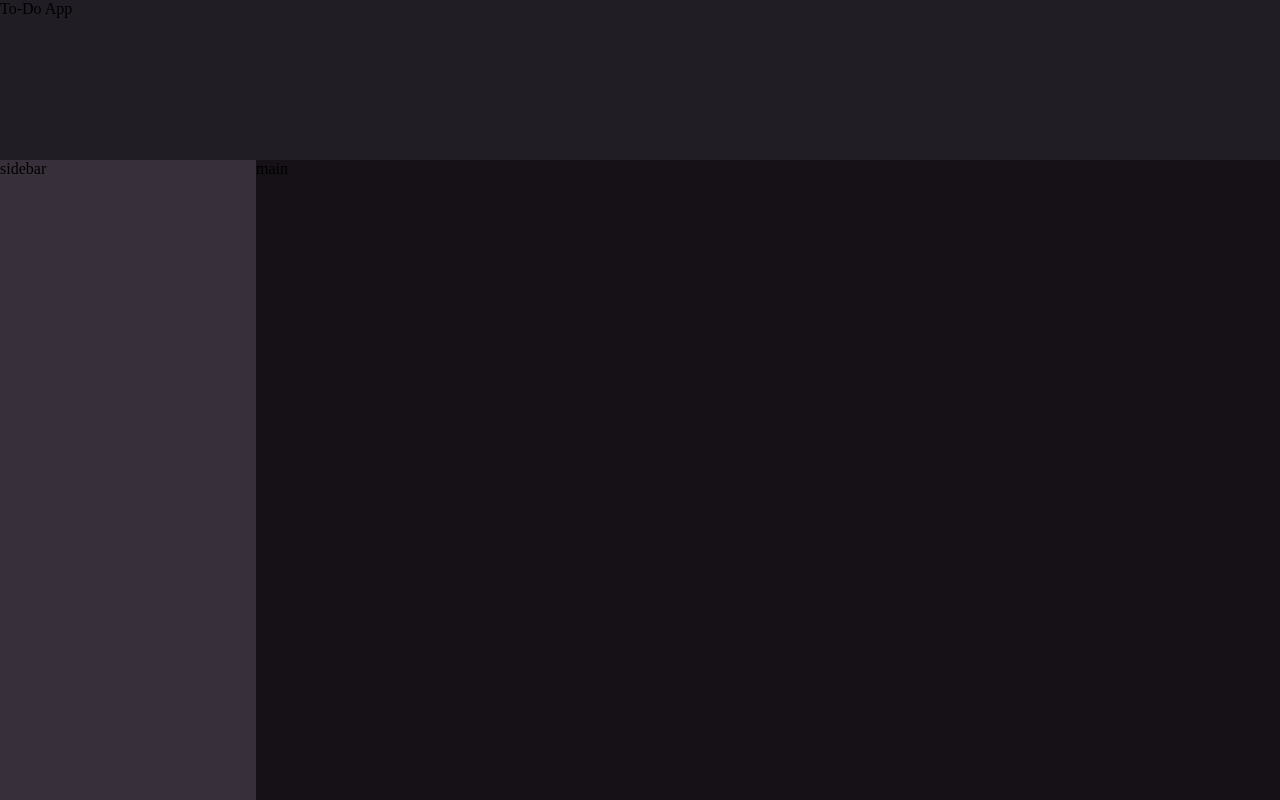
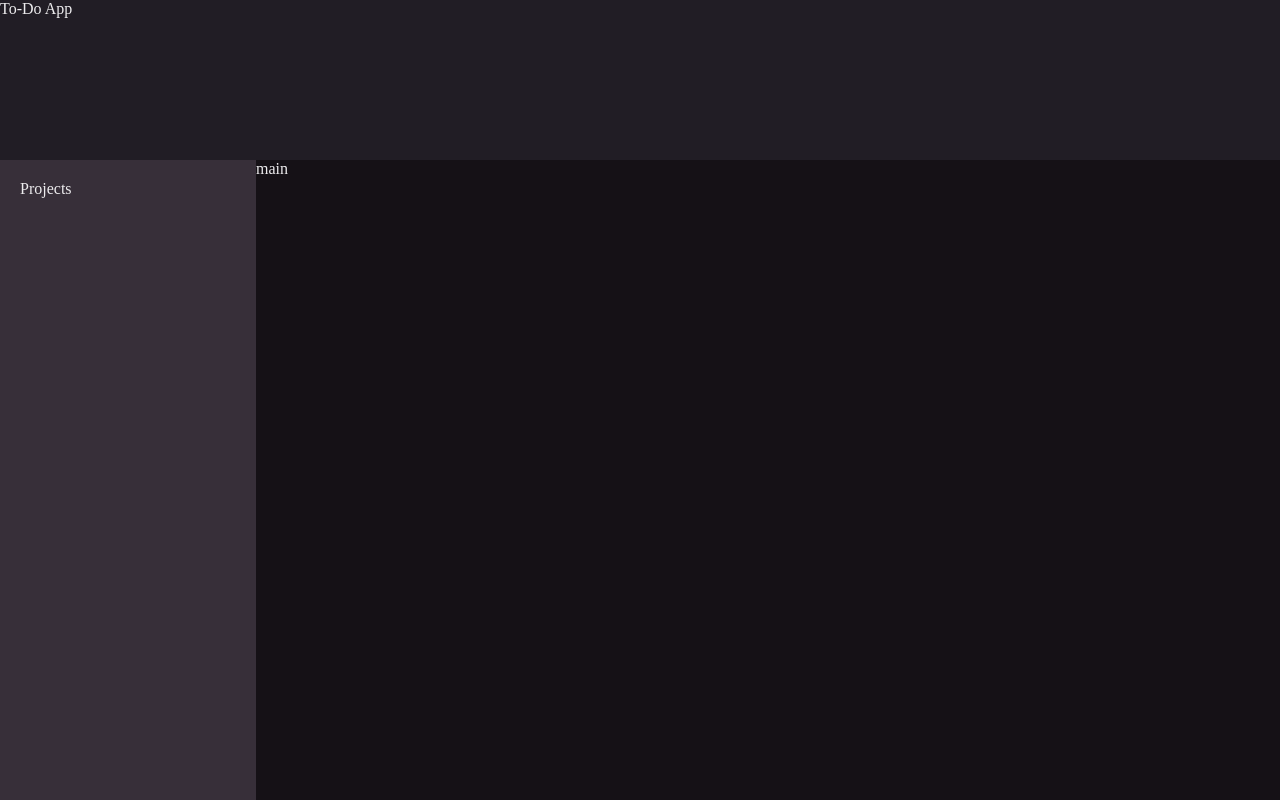
Before and after one commit to ap-6/odin-to-do-app, a website built with webpack: page src/index.html in a window 1280 px wide. Built offline with nearby package versions, Linux system fonts and the light colour scheme.

Commit message:
Create renderProjects function

```diff
--- a/src/index.html
+++ b/src/index.html
@@ -6,13 +6,14 @@
     <title>To-Do App</title>
 </head>
 <body>
-    <header class="header">
+    <header id="header">
         <div>To-Do App</div>
     </header>
-    <aside class="sidebar">
-        sidebar
+    <aside id="sidebar">
+        <div>Projects</div>
+        <div id="projects-container"></div>
     </aside>
-    <main class="main">
+    <main id="main">
         main
     </main>
 </body>
--- a/src/index.js
+++ b/src/index.js
@@ -1,40 +1,2 @@
 import './normalize.css';
 import './style.css';
-
-function createTodoItem(title, description, dueDate, priority, notes = '', checklist = []) {
-    return {
-        title,
-        description,
-        dueDate,
-        priority,
-        notes,
-    };
-}
-
-function createProjectManager() {
-    const projectsFolder = {
-        'default': [],
-    }
-
-    return {
-        getProjectsFolder() {
-            return projectsFolder;
-        },
-
-        addProject(name) {
-            if(!projectsFolder[name]) {
-                projectsFolder[name] = [];
-            }
-        },
-
-        addTodo(project, todo) {
-            if(project) {
-                projectsFolder[project].push(todo);
-            }
-        },
-
-        getTodos(project) {
-            return projectsFolder[project] ? projectsFolder[project] : [];
-        }
-    }
-}
--- a/src/style.css
+++ b/src/style.css
@@ -7,21 +7,25 @@
     display: grid;
     grid-template-columns: 0.2fr 0.8fr;
     grid-template-rows: 0.2fr 0.8fr;
+    color: #EDECEE;
 }
 
-.header {
+#header {
     grid-column: 1 / 3;
     grid-row: 1 / 2;
     background-color: #211D25;
 }
 
-.sidebar {
+#sidebar {
     grid-column: 1 / 2;
     grid-row: 2 / 3;
     background-color: #372F39;
+    display: flex;
+    flex-direction: column;
+    padding: 20px;
 }
 
-.main {
+#main {
     grid-column: 2 / 3;
     grid-row: 2 / 3;
     background-color: #151116;
```
Also changed, not shown: src/dom.js (added, +17 -0 lines), src/projectManager.js (added, +37 -0 lines).
